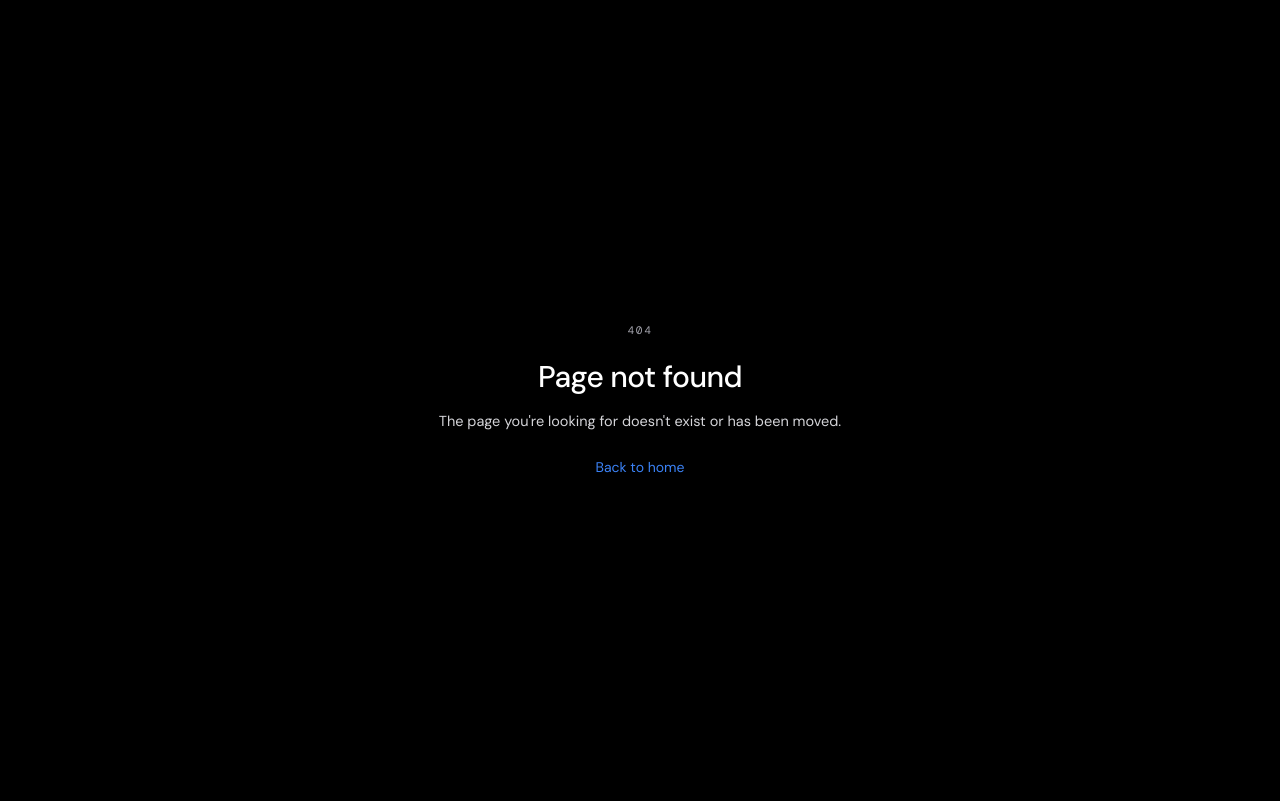
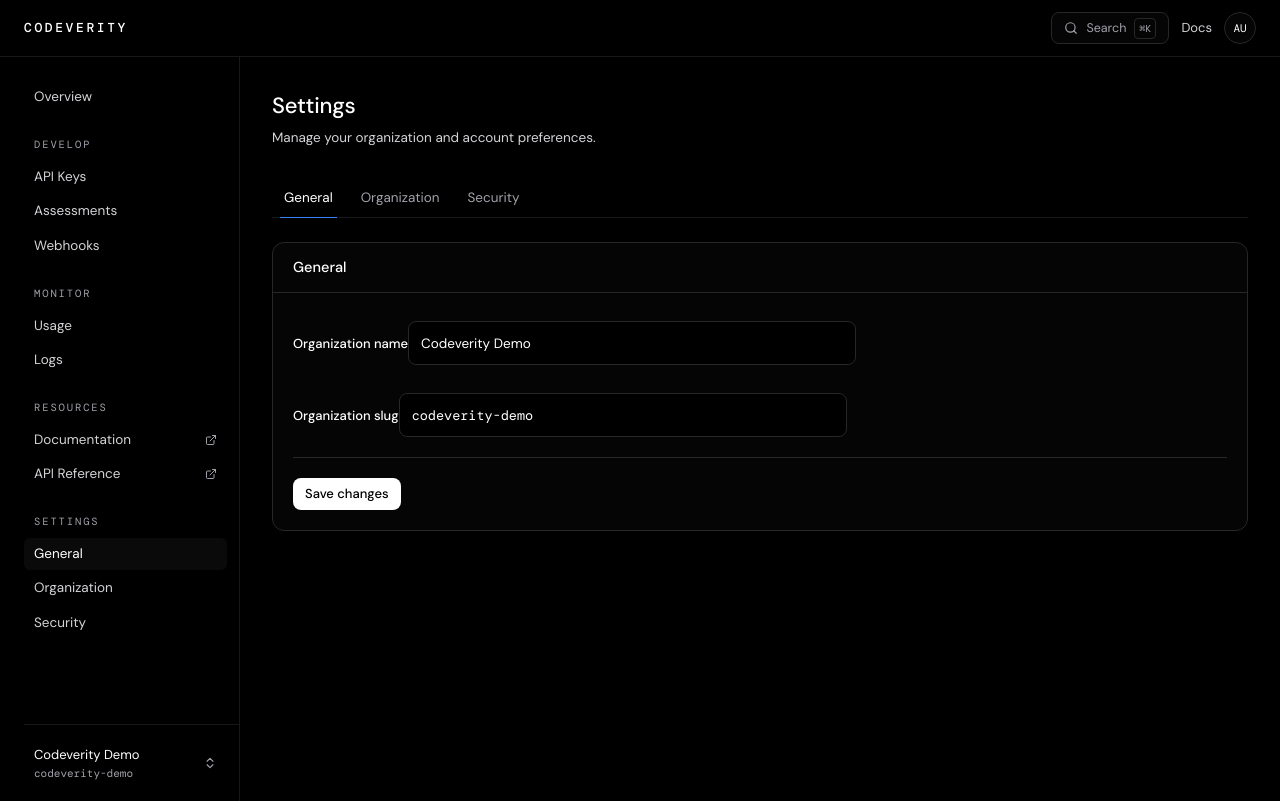
Before and after one commit to Olisagold/codeverity, a Next.js app in the folder apps/web/: page /dashboard/settings in a window 1280 px wide. Before the commit this address had no page. Built offline with nearby package versions, Linux system fonts and the light colour scheme.

Commit message:
feat(settings): add organization settings page with details and member list

```diff
--- /dev/null
+++ b/apps/web/app/(dashboard)/dashboard/settings/organization/page.tsx
@@ -0,0 +1,47 @@
+import React from 'react';
+import { PageHeader } from '@/components/dashboard/PageHeader';
+import { SettingsTabs, SettingsCard } from '@/components/dashboard/SettingsTabs';
+import { organization } from '@/lib/dashboard';
+
+export default function SettingsOrganizationPage() {
+  return (
+    <>
+      <PageHeader title="Settings" description="Manage your organization and account preferences." />
+
+      <SettingsTabs />
+
+      <div className="space-y-4">
+        <SettingsCard title="Organization">
+          <dl className="grid gap-x-8 gap-y-5 sm:grid-cols-3">
+            {[
+              { label: 'Name', value: organization.name },
+              { label: 'Created', value: organization.created },
+              { label: 'Organization ID', value: organization.id },
+            ].map((item) => (
+              <div key={item.label}>
+                <dt className="text-[12.5px] text-faint">{item.label}</dt>
+                <dd className="mt-1.5 font-mono text-[12.5px] text-white">{item.value}</dd>
+              </div>
+            ))}
+          </dl>
+        </SettingsCard>
+
+        <SettingsCard title="Members">
+          <ul className="divide-y divide-line-soft">
+            {organization.members.map((member) => (
+              <li key={member.email} className="flex items-center justify-between py-3 first:pt-0 last:pb-0">
+                <div>
+                  <p className="text-[13.5px] text-white">{member.name}</p>
+                  <p className="font-mono text-[11.5px] text-faint">{member.email}</p>
+                </div>
+                <span className="rounded border border-line px-2 py-0.5 font-mono text-[11px] uppercase tracking-[0.1em] text-muted">
+                  {member.role}
+                </span>
+              </li>
+            ))}
+          </ul>
+        </SettingsCard>
+      </div>
+    </>
+  );
+}
--- /dev/null
+++ b/apps/web/app/(dashboard)/dashboard/settings/page.tsx
@@ -0,0 +1,68 @@
+'use client';
+
+import React, { useState } from 'react';
+import { PageHeader } from '@/components/dashboard/PageHeader';
+import { SettingsTabs, SettingsCard } from '@/components/dashboard/SettingsTabs';
+import { organization } from '@/lib/dashboard';
+
+export default function SettingsGeneralPage() {
+  const [name, setName] = useState(organization.name);
+  const [slug, setSlug] = useState(organization.slug);
+  const [saved, setSaved] = useState(false);
+
+  const inputClasses =
+    'mt-2 h-11 w-full max-w-md rounded-lg border border-line bg-base px-3 text-[13.5px] text-white transition-colors duration-150 ease-out hover:border-line-strong focus:border-accent focus:outline-none focus:ring-1 focus:ring-accent';
+
+  return (
+    <>
+      <PageHeader title="Settings" description="Manage your organization and account preferences." />
+
+      <SettingsTabs />
+
+      <SettingsCard title="General">
+        <div className="space-y-5">
+          <div>
+            <label htmlFor="org-name" className="text-[13px] font-medium text-white">
+              Organization name
+            </label>
+            <input
+              id="org-name"
+              value={name}
+              onChange={(event) => {
+                setName(event.target.value);
+                setSaved(false);
+              }}
+              className={inputClasses}
+            />
+          </div>
+          <div>
+            <label htmlFor="org-slug" className="text-[13px] font-medium text-white">
+              Organization slug
+            </label>
+            <input
+              id="org-slug"
+              value={slug}
+              onChange={(event) => {
+                setSlug(event.target.value);
+                setSaved(false);
+              }}
+              className={`${inputClasses} font-mono text-[12.5px]`}
+            />
+          </div>
+          <div className="flex items-center gap-3 border-t border-line pt-5">
+            <button
+              type="button"
+              onClick={() => setSaved(true)}
+              className="rounded-lg bg-white px-3 py-1.5 text-[13px] font-medium text-black transition-colors duration-150 ease-out hover:bg-muted focus-visible:outline-none focus-visible:ring-2 focus-visible:ring-accent focus-visible:ring-offset-2 focus-visible:ring-offset-black"
+            >
+              Save changes
+            </button>
+            <span aria-live="polite" className="text-[12.5px] text-ok">
+              {saved ? 'Changes saved.' : ''}
+            </span>
+          </div>
+        </div>
+      </SettingsCard>
+    </>
+  );
+}
```
